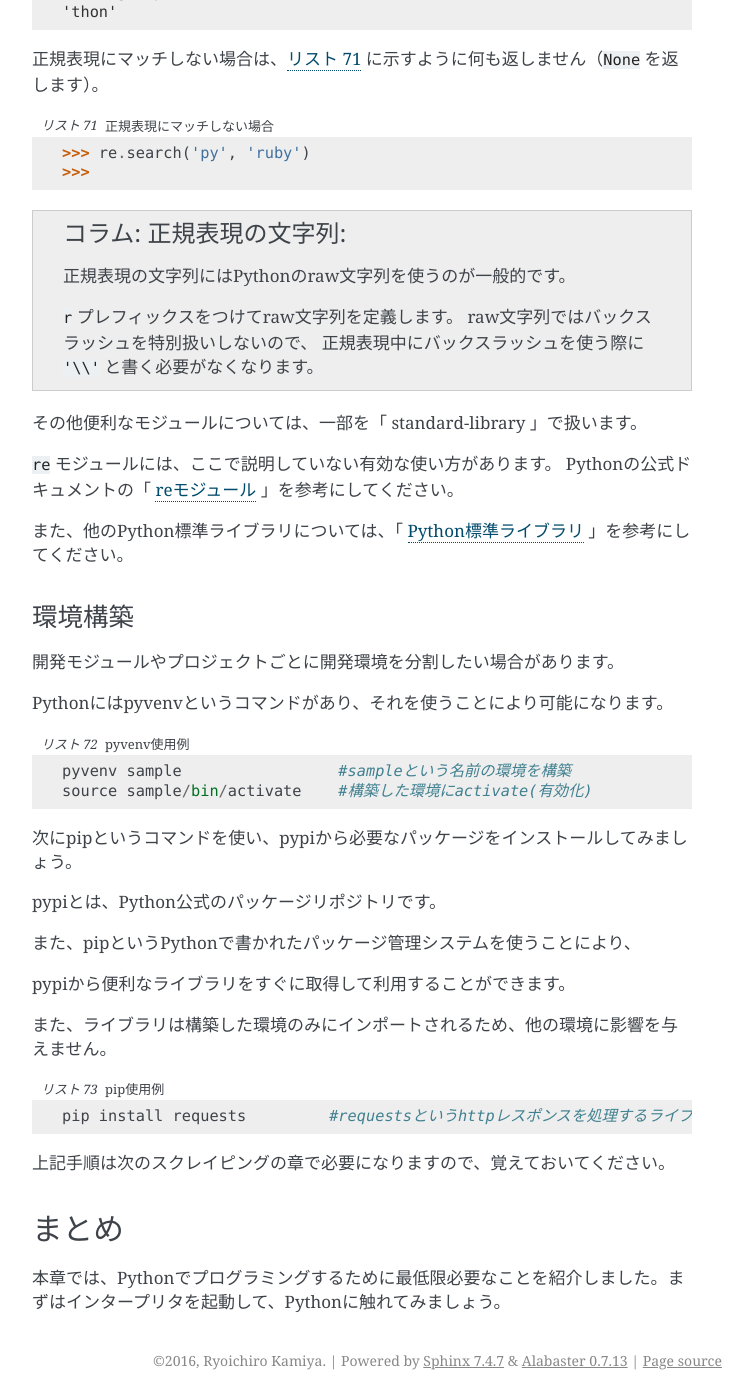
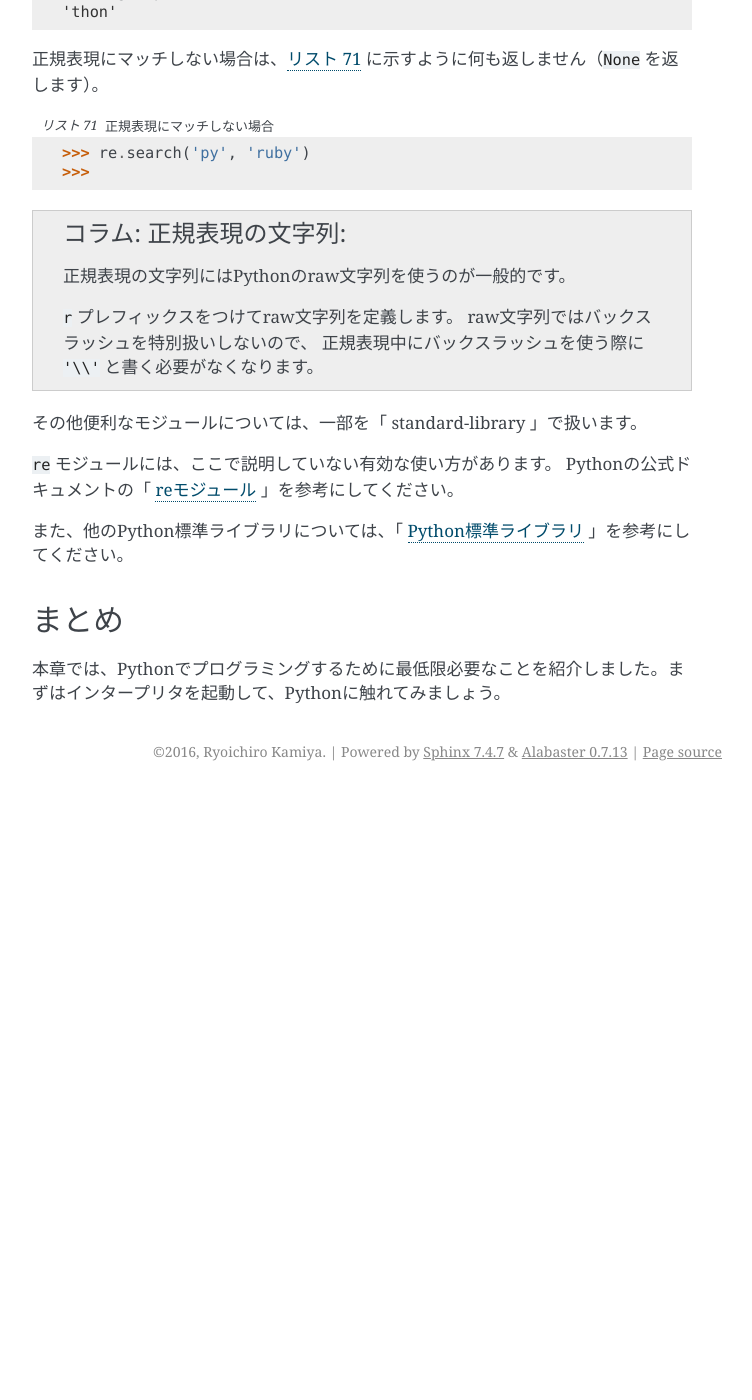
Before and after one commit to pyconjp/pycamp.pycon.jp, a Sphinx documentation site: the page built from source/5_module.rst, in a window 1280 px wide and 1400 px high, scrolled down 3241 px. Shown: the whole window, without its empty margins (388-1140 px from the left). Built offline with Sphinx 7.4.7, drawn with Linux system fonts in a browser that asks for light colours; after the commit the page ends 4032 px from its top, so only the background shows below that.

Commit message:
pyvenvの説明を詳細化、それに伴い別章に分離

```diff
--- a/source/5_module.rst
+++ b/source/5_module.rst
@@ -200,38 +200,6 @@ Pythonの公式ドキュメントの「 `reモジュール <http://docs.python.j
 また、他のPython標準ライブラリについては、「 `Python標準ライブラリ <http://docs.python.jp/3.5/library/index.html>`_ 」を参考にしてください。
 
 
-環境構築
-------------------
-開発モジュールやプロジェクトごとに開発環境を分割したい場合があります。
-
-Pythonにはpyvenvというコマンドがあり、それを使うことにより可能になります。
-
-
-.. code-block:: python
-    :caption: pyvenv使用例
-
-    pyvenv sample                 #sampleという名前の環境を構築
-    source sample/bin/activate    #構築した環境にactivate(有効化)
-
-
-次にpipというコマンドを使い、pypiから必要なパッケージをインストールしてみましょう。
-
-pypiとは、Python公式のパッケージリポジトリです。
-
-また、pipというPythonで書かれたパッケージ管理システムを使うことにより、
-
-pypiから便利なライブラリをすぐに取得して利用することができます。
-
-また、ライブラリは構築した環境のみにインポートされるため、他の環境に影響を与えません。
-
-.. code-block:: python
-    :caption: pip使用例
-
-    pip install requests         #requestsというhttpレスポンスを処理するライブラリをインストール
-
-
-上記手順は次のスクレイピングの章で必要になりますので、覚えておいてください。
-
 まとめ
 ==========
 
--- a/source/index.rst
+++ b/source/index.rst
@@ -21,7 +21,8 @@ Pythonの開発環境構築、基礎的な文法や実践応用についてま
    3_types
    4_collections
    5_module
-   6_scraping
+   6_pyvenv
+   7_scraping
 
 
 Indices and tables
```
Also changed, not shown: source/6_pyvenv.rst (added, +95 -0 lines), source/7_scraping.rst (renamed from source/6_scraping.rst).
